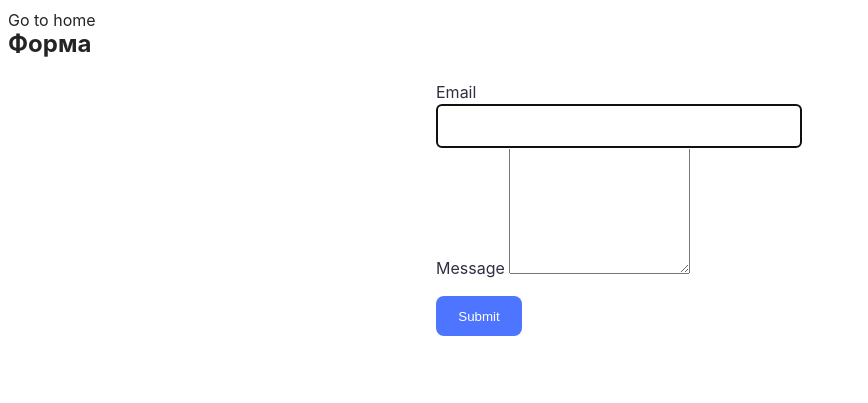
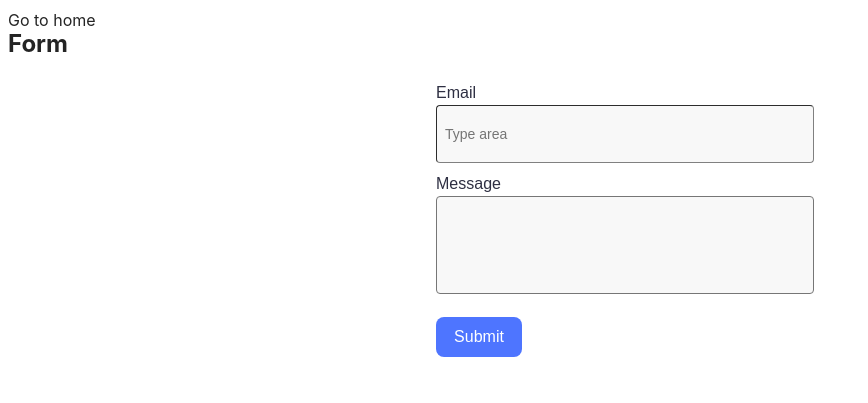
Before and after one commit to Hanna-Nahrebelna/goit-js-hw-09, a website built with Vite: page src/2-form.html in a window 1280 px wide. Shown: the whole page, without its empty margins (0-868 px from the left). Built offline with nearby package versions, Linux system fonts and the light colour scheme.

Commit message:
task-2 updated

```diff
--- a/src/2-form.html
+++ b/src/2-form.html
@@ -10,13 +10,17 @@
   <body>
     <section>
       <a href="./index.html">Go to home</a>
-      <h1>Форма</h1>
+      <h1>Form</h1>
     </section>
 
     <form class="feedback-form" autocomplete="off">
         <label>
           Email
-          <input type="email" name="email" autofocus />
+          <input
+          type="email"
+          name="email"
+          placeholder="Type area" onfocus="this.placeholder='Type area'" onblur="this.placeholder=''"
+          autofocus />
         </label>
         <label>
           Message
--- a/src/css/styles.css
+++ b/src/css/styles.css
@@ -13,14 +13,13 @@
   font-size: 16px;
   line-height: 24px;
   font-weight: 400;
-
   color: #242424;
   background-color: rgba(255, 255, 255, 0.87);
-
   font-synthesis: none;
   text-rendering: optimizeLegibility;
 }
 
+/* СТИЛІ ДЛЯ ГАЛЕРЕЇ ЗОБРАЖЕНЬ */
 ul {
   margin: 0;
   padding: 0;
@@ -52,25 +51,28 @@ ul {
   opacity: 0.8;
 }
 
-
-.feedback-form {
+/* СТИЛІ ДЛЯ ФОРМИ */
+form {
+  display: block;
+  flex-direction: column;
+  gap: 12px;
   margin-left: auto;
   margin-right: auto;
   padding: 24px;
   width: 408px;
   height: 296px;
   border-radius: 8px;
-  font-size: 16px;
   background-color: #FFFFFF;
 }
 
-.feedback-form label {
-  display: block;
+form label {
+  font-size: 16px;
+  font-family: Montserrat, sans-serif;
   color: #2E2F42;
 }
 
-.feedback-form input {
-  display: block;
+/* Стилі Форми при введенні */
+form input {
   width: 360px;
   height: 40px;
   border-width: 1px;
@@ -79,43 +81,45 @@ ul {
   border-color: #808080;
 }
 
-/* Стилізація для введень (inputs) */
-
-.form input[type="email"],
-.form textarea {
-  /* Додайте кольори тексту і фону */
-  color: #333;
+form input[type="email"],
+form textarea {
+  width: 360px;
+  font-size: 14px;
+  padding: 8px;
+  outline: none;
+  border-radius: 4px;
   background-color: #f8f8f8;
-
-  /* Змініть розмір текстових елементів */
-  font-size: 14px;
-
-  /* Додайте внутрішні відступи */
-  padding: 8px;
-
-  /* Змініть вигляд рамки */
-  border: 1px solid #ccc;
-  border-radius: 4px;
-
-  /* Змініть зовнішній вигляд при фокусі */
-  outline: none;
-  box-shadow: 0 0 3px #007bff;
-  /* Приклад тіні при фокусі */
 }
 
-/* Стилі для введення при фокусі */
-.form input[type="email"]:focus,
-.form textarea:focus {
-  border-color: #007bff;
-  /* Зміна кольору рамки при фокусі */
+form input[type="email"] {
+  height: 40px;
+  margin-bottom: 8px;
 }
 
-.feedback-form button {
+form textarea {
+  height: 80px;
+  resize: none; /* Щоб користувач не міг змінити розмір */
+  box-shadow: none;
+}
+
+/* Стилі для Форми при фокусі */
+form input[type="email"]:hover {
+  border-color: #000000;
+}
+
+form button {
   margin-top: 16px;
   width: 86px;
   height: 40px;
   border: none;
   border-radius: 8px;
+  font-family: Montserrat, sans-serif;
+  font-size: 16px;
   color: #FFFFFF;
   background-color: #4E75FF;
 }
+
+form button[type="submit"]:hover {
+  background-color: #6C8CFF;
+  opacity: 0.8;
+}
```
Also changed, not shown: src/js/2-form.js (+56 -0 lines), src/1-gallery.html (line endings or trailing spaces).
